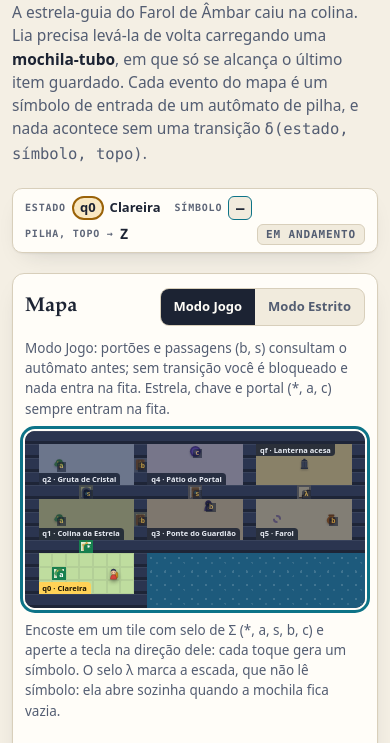
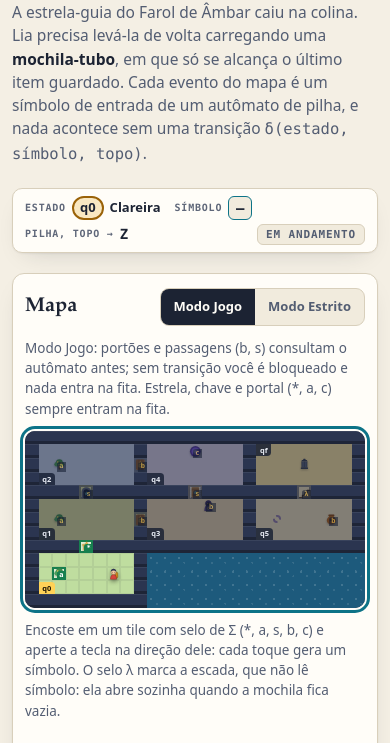
Before and after one commit to Victor-Casagrande/Estrela-do-Farol-PDA, a plain HTML site: page index.html in a window 390 px wide. Shown: the part 101-844 px from the top of the page. Drawn offline with Linux system fonts and the light colour scheme.

Commit message:
M5: rotulos de regiao curtos no mapa estreito e translucidos sob a Lia
- Com o mapa ate 520 px de largura (container query), o rotulo mostra so o id
  do estado (q0...qf): antes cobria a fileira inteira de chao a 375 px.
- Quando a personagem esta sob um rotulo, ele fica translucido (comparacao dos
  retangulos em ui.heroi).

```diff
--- a/css/style.css
+++ b/css/style.css
@@ -411,11 +411,19 @@ button:focus-visible, a:focus-visible, input:focus-visible, summary:focus-visibl
   font-size: clamp(8.5px, 1.5cqw, 12.5px);
   white-space: nowrap;
   pointer-events: none;
-  transition: background .25s ease, color .25s ease;
+  transition: background .25s ease, color .25s ease, opacity .2s ease;
 }
 
 .rotulo-regiao b { font-weight: 800; }
 .rotulo-regiao.no-alto { border-radius: 0 0 .5em 0; }
+/* Personagem embaixo do rótulo: ele quase some, para não disputar com ela. */
+.rotulo-regiao.sob-heroi { opacity: .28; }
+
+/* Mapa estreito (celular): só o id do estado; o nome cobriria a fileira
+   inteira de chão. O nome do estado atual segue na faixa e no painel. */
+@container (max-width: 520px) {
+  .rotulo-regiao .nome { display: none; }
+}
 
 /* ---------- fim da partida sobre o mapa (cópias visuais do resultado) ---------- */
 
--- a/js/ui.js
+++ b/js/ui.js
@@ -123,7 +123,11 @@
       M.estados.forEach(function (e) {
         const doEstado = mapa.tilesDe(e.id);
         const final = M.finais.indexOf(e.id) !== -1;
-        const rotulo = el('div', { classe: 'rotulo-regiao' }, [el('b', { texto: e.id }), ' · ' + e.nome]);
+        // O nome some no container estreito (CSS); o id fica.
+        const rotulo = el('div', { classe: 'rotulo-regiao', title: e.id + ' · ' + e.nome }, [
+          el('b', { texto: e.id }),
+          el('span', { classe: 'nome', texto: ' · ' + e.nome })
+        ]);
         if (final) {
           // Estado final: canto superior esquerdo. A personagem só chega a
           // qf pela escada, na fileira de baixo, e o fim do jogo é ali.
@@ -219,6 +223,21 @@
       }
     };
 
+    // Rótulo de região sob o tile (x, y) da personagem fica translúcido, para
+    // não disputar com ela. Compara retângulos em pixels do próprio mapa.
+    function rotulosSobHeroi(x, y) {
+      const tw = mapaEl.clientWidth / mapa.largura;
+      const th = mapaEl.clientHeight / mapa.altura;
+      const hx = x * tw;
+      const hy = y * th;
+      Object.keys(rotulosRegiao).forEach(function (id) {
+        const r = rotulosRegiao[id];
+        const cobre = r.offsetLeft < hx + tw - 1 && hx + 1 < r.offsetLeft + r.offsetWidth &&
+          r.offsetTop < hy + th - 1 && hy + 1 < r.offsetTop + r.offsetHeight;
+        r.classList.toggle('sob-heroi', cobre);
+      });
+    }
+
     // Move a personagem. opcoes.salto: aparece direto no destino (portal,
     // reinício). opcoes.ms: duração do deslize de um tile.
     ui.heroi = function (x, y, opcoes) {
@@ -230,6 +249,7 @@
       }
       heroiEl.style.left = (x * 100 / mapa.largura) + '%';
       heroiEl.style.top = (y * 100 / mapa.altura) + '%';
+      rotulosSobHeroi(x, y);
       if (opcoes.salto) {
         void heroiEl.offsetWidth;
         heroiEl.classList.remove('sem-transicao');
```
